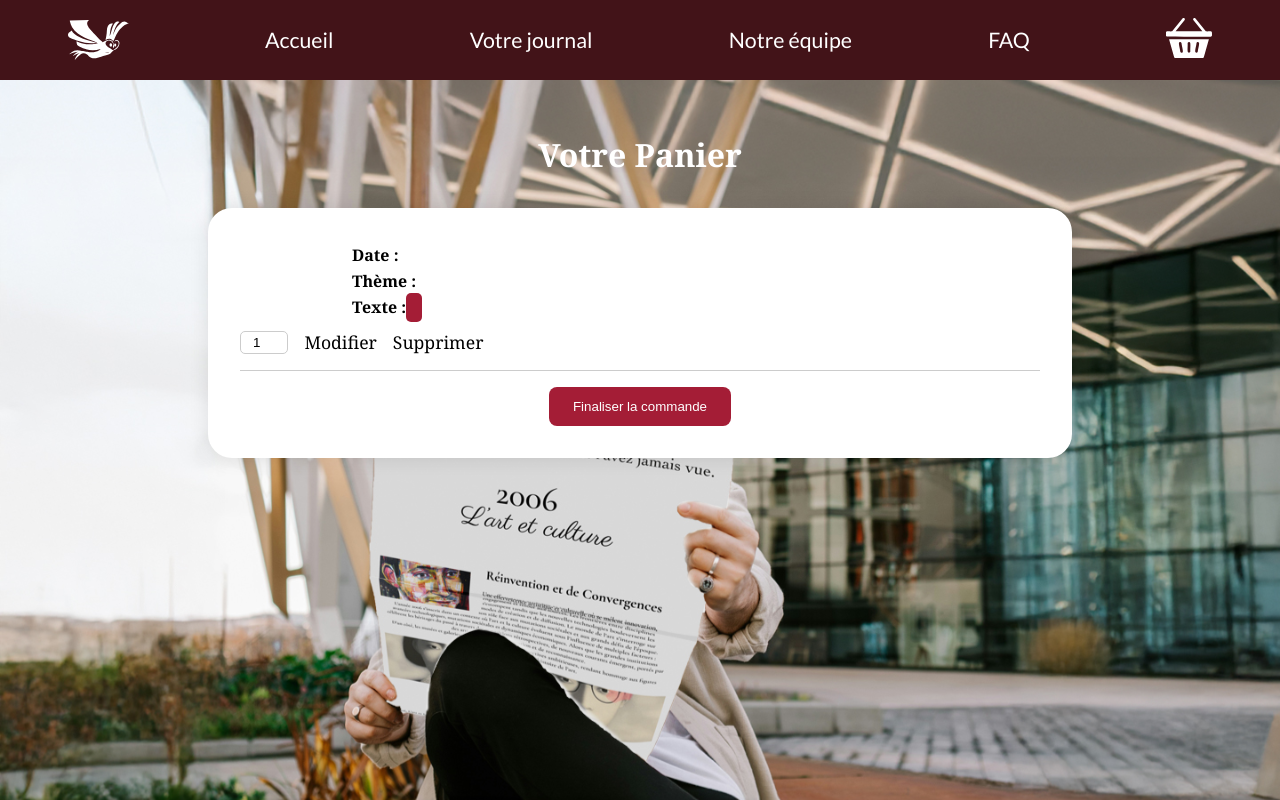
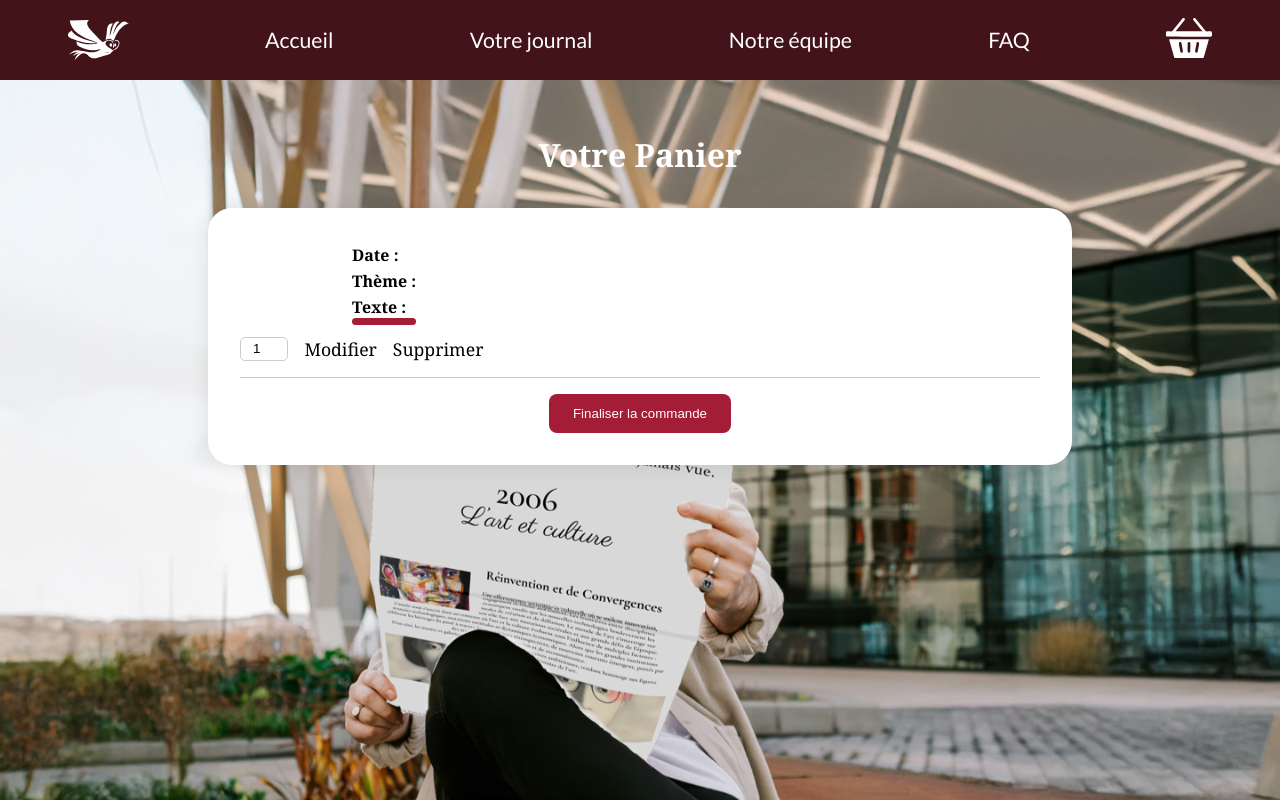
Before and after one commit to clementAvesque/voyages_de_papiers, a Vue app: page /Panier in a window 1280 px wide. Shown: the top 800 px of the page. Built offline with nearby package versions, Linux system fonts and the light colour scheme.

Commit message:
modification quand texte trop grand panier

```diff
--- a/src/views/Article.vue
+++ b/src/views/Article.vue
@@ -291,7 +291,6 @@ body {
   padding: 0.5rem;
 }
 
-/* === Custom Select Thème === */
 .custom-select {
   position: relative;
   cursor: pointer;
--- a/src/views/Panier.vue
+++ b/src/views/Panier.vue
@@ -149,12 +149,20 @@ function goToPayment() {
 .text p {
   margin: 0.25rem 0;
 }
-
 .recap {
   background-color: #A41D36;
   color: white;
   padding: 0.2rem 0.5rem;
   border-radius: 5px;
+  overflow: hidden;
+  display: -webkit-box;
+  -webkit-line-clamp: 2;
+  -webkit-box-orient: vertical;
+  max-width: 100%;
+  text-overflow: ellipsis;
+  white-space: normal;
+  word-break: break-word;
+  overflow-wrap: anywhere;
 }
 
 .item-actions {
```
